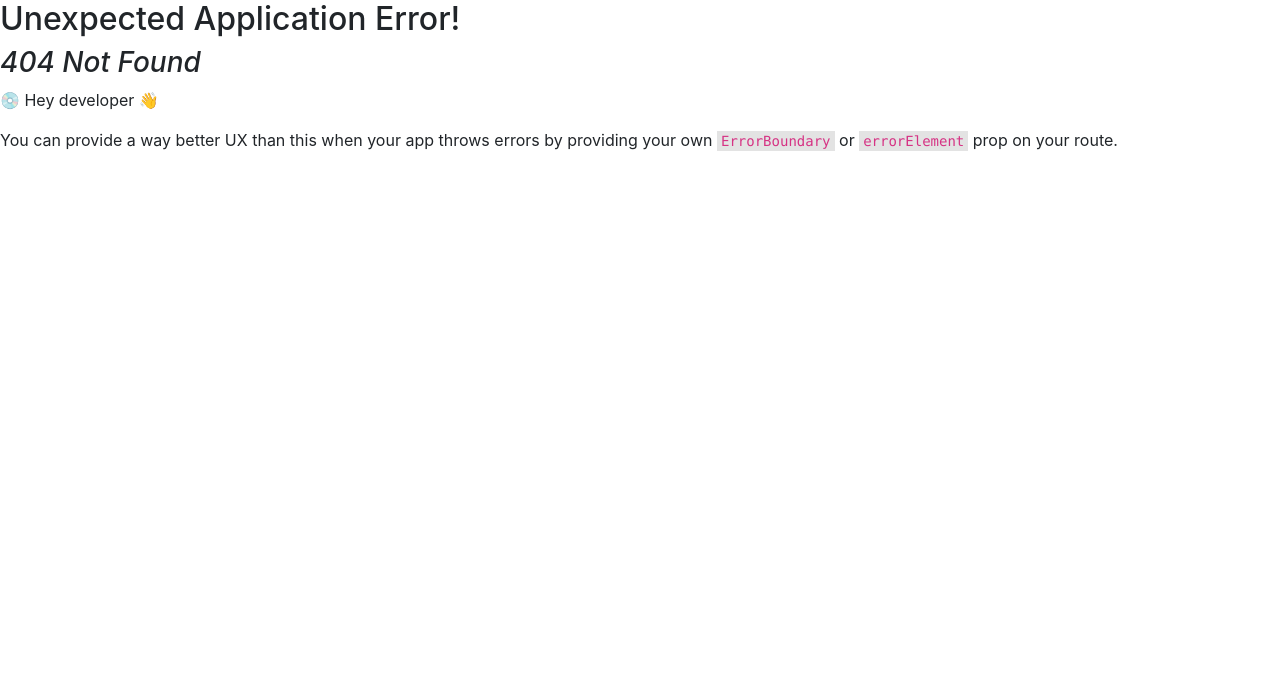
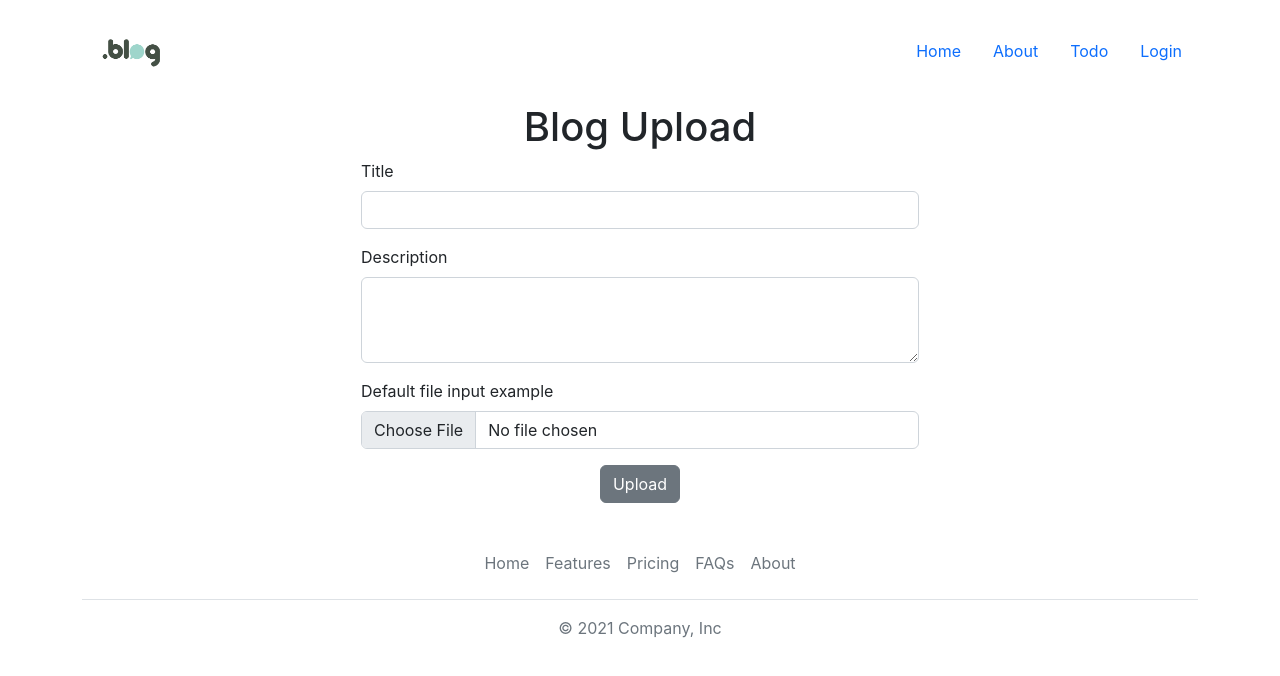
Before and after one commit to inder0089/blogapp, a React (Create React App) app: page /todo in a window 1280 px wide. Before the commit this address had no page. Shown: the top 676 px of the page. Built offline with nearby package versions, Linux system fonts and the light colour scheme.

Commit message:
second commit

```diff
--- a/src/component/Header.js
+++ b/src/component/Header.js
@@ -8,9 +8,9 @@ function Header() {
     <>
       <nav class="navbar navbar-expand-lg bg-body-tertiary">
         <div class="container">
-          <Navbar.Brand to="/" class="navbar-brand">
+          <Link to="/" class="navbar-brand">
             <img style={{ width: "100px" }} src={logo} alt="logo"></img>
-          </Navbar.Brand>
+          </Link>
           <button
             class="navbar-toggler"
             type="button"
@@ -35,6 +35,11 @@ function Header() {
                 </Link>
               </li>
               <li class="nav-item">
+                <Link class="nav-link" to="/todo">
+                  Todo
+                </Link>
+              </li>
+              <li class="nav-item">
                 <Link class="nav-link" to="/login">
                   Login
                 </Link>
--- a/src/pages/BlogCard.js
+++ b/src/pages/BlogCard.js
@@ -1,6 +1,7 @@
 import React from "react";
 import Button from "react-bootstrap/Button";
 import Card from "react-bootstrap/Card";
+import { Link } from "react-router-dom";
 import postimg from "../assets/images/post-1.jpg";
 function BlogCard() {
   return (
@@ -14,7 +15,7 @@ function BlogCard() {
               Some quick example text to build on the card title and make up the
               bulk of the card's content.
             </Card.Text>
-            <Button variant="primary">Read More</Button>
+            <Link to="/blogDetail">Read More</Link>
           </Card.Body>
         </Card>
       </div>
--- /dev/null
+++ b/src/pages/BlogDetail.js
@@ -0,0 +1,27 @@
+import React from "react";
+import banner from "../assets/images/post-1.jpg";
+const BlogDetail = () => {
+  return (
+    <>
+      <div className="detailblog">
+        <div className="detailbanner">
+          <img
+            style={{ width: "100%", height: "500px", objectFit: "cover" }}
+            src={banner}
+          />
+        </div>
+        <div className="blog-content py-4">
+          <div className="container">
+            <h1>Heading</h1>
+            <p>
+              Some quick example text to build on the card title and make up the
+              bulk of the card's content.
+            </p>
+          </div>
+        </div>
+      </div>
+    </>
+  );
+};
+
+export default BlogDetail;
--- /dev/null
+++ b/src/pages/todo/Todo.js
@@ -0,0 +1,43 @@
+import React from "react";
+const Todo = () => {
+  return (
+    <>
+      <div className="blog-upload">
+        <div className="container">
+          <h1 className="text-center">Blog Upload</h1>
+          <div className="w-50 m-auto">
+            <div class="mb-3">
+              <label for="title" class="form-label">
+                Title
+              </label>
+              <input type="text" class="form-control" id="title" />
+            </div>
+            <div class="mb-3">
+              <label for="exampleFormControlTextarea1" class="form-label">
+                Description
+              </label>
+              <textarea
+                class="form-control"
+                id="exampleFormControlTextarea1"
+                rows="3"
+              ></textarea>
+            </div>
+            <div class="mb-3">
+              <label for="formFile" class="form-label">
+                Default file input example
+              </label>
+              <input class="form-control" type="file" id="formFile" />
+            </div>
+            <div class="mb-3 text-center">
+              <button type="button" class="btn btn-secondary m-auto">
+                Upload
+              </button>
+            </div>
+          </div>
+        </div>
+      </div>
+    </>
+  );
+};
+
+export default Todo;
```
Also changed, not shown: src/index.js (+11 -1 lines).
